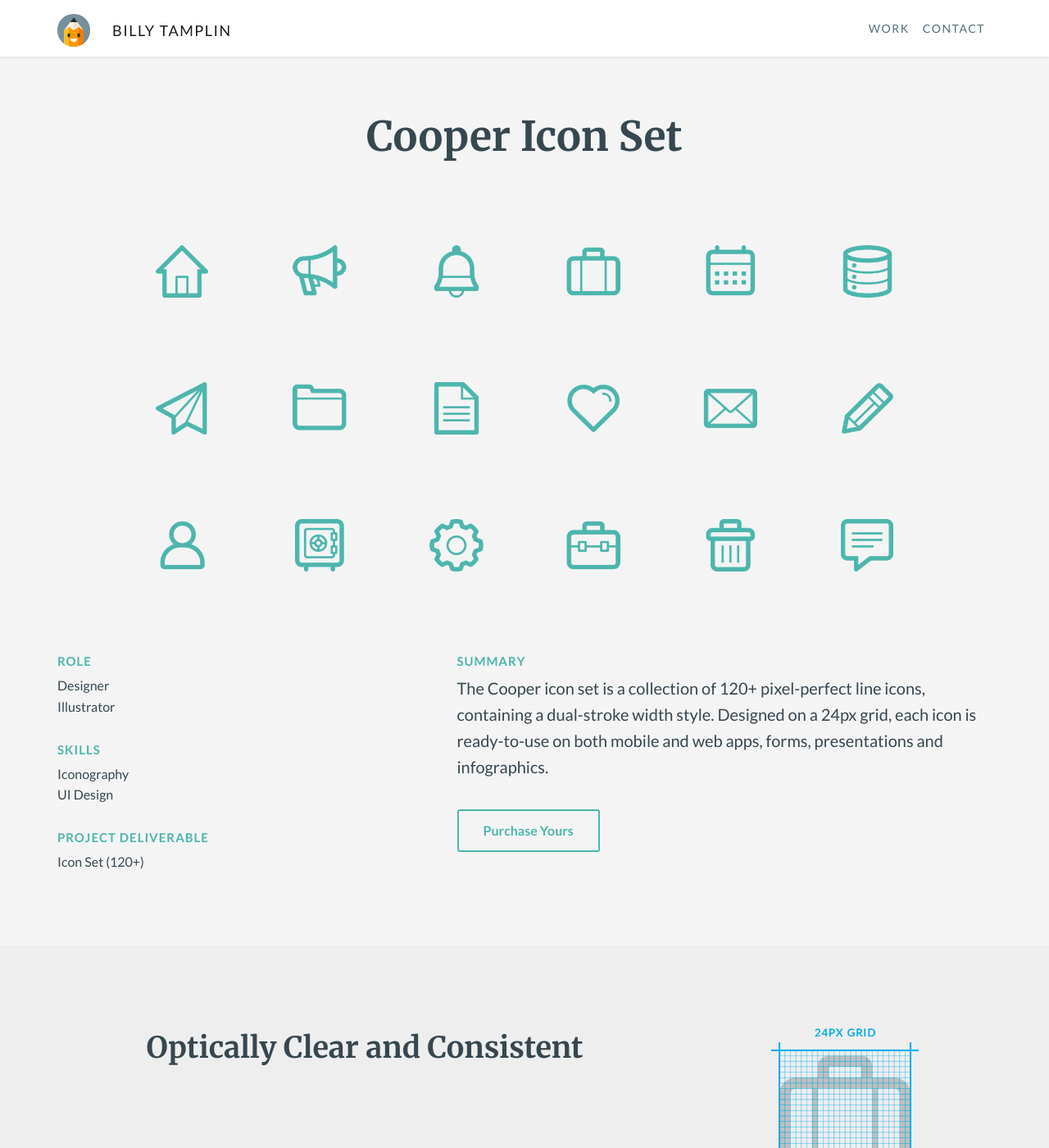
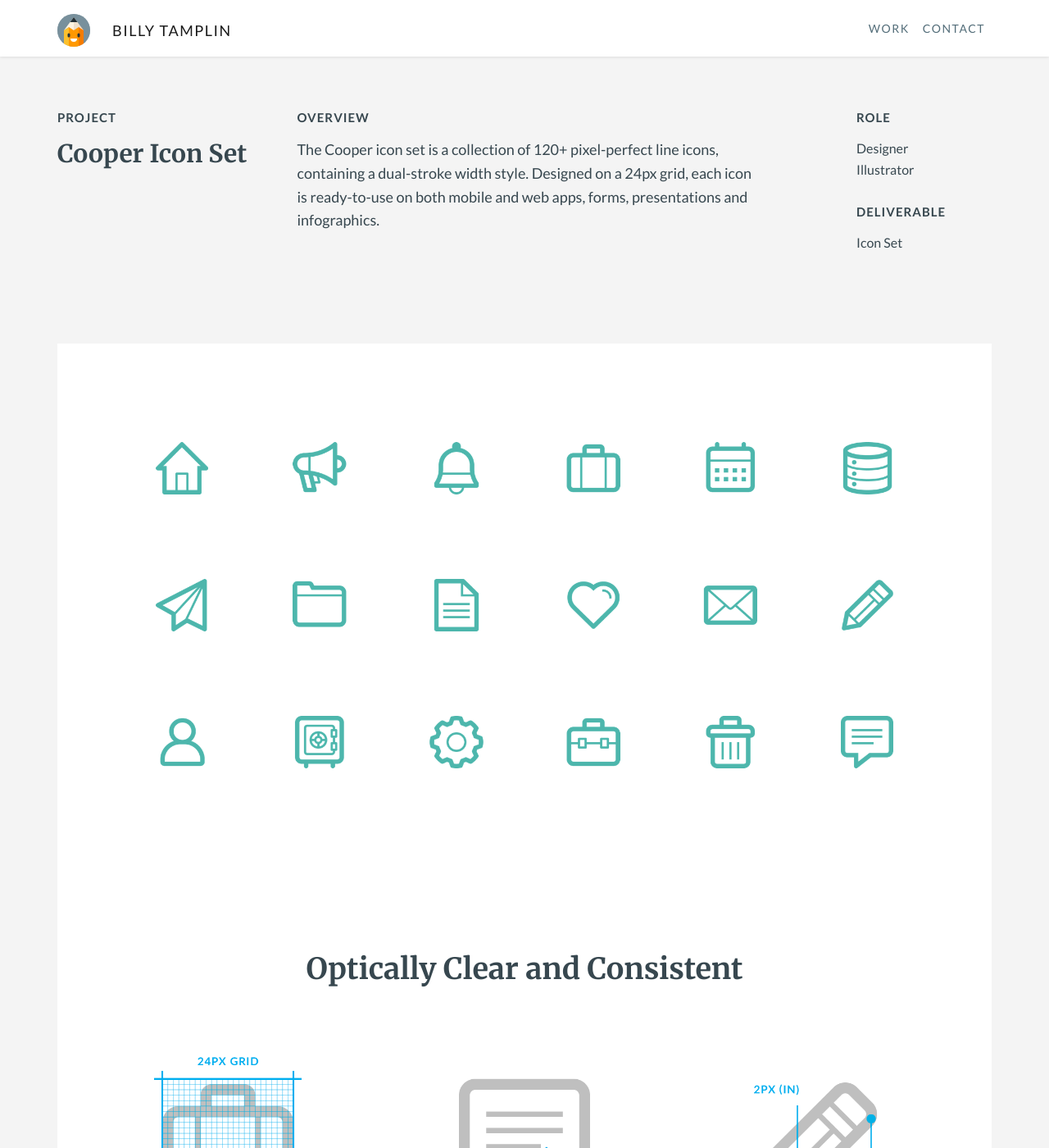
Before and after one commit to btamps/btamps.github.io, a Jekyll site: the page built from _posts/2016-04-27-cooper-icons.markdown, in a window 1280 px wide and 1400 px high. Shown: the whole window at 82% size. Built offline with Jekyll 4.4.1, drawn with Linux system fonts in a browser that asks for light colours; nearby versions of some CDN libraries; some of the changed text lies outside the part shown.

Commit message:
updated the cooper icons page with new assets

```diff
--- a/_posts/2016-04-27-cooper-icons.markdown
+++ b/_posts/2016-04-27-cooper-icons.markdown
@@ -6,61 +6,55 @@
 body-class: cooper
 thumbnail: cooper-icons/cooper-thumb
 ---
-<section class="container-fluid introduction">
-  <div class="container">
-    <div class="row">
-      <div class="col-sm-12">
-        <h1 class="title">Cooper Icon Set</h1>
-      </div>
+<div class="container project-header">
+  <div class="row">
+    <div class="col-md-3 title">
+      <h4>Project</h4>
+      <h1>Cooper Icon Set</h1>
     </div>
+    <div class="col-md-6 overview">
+      <h4>Overview</h4>
+      <p>The Cooper icon set is a collection of 120+ pixel-perfect line icons, containing a dual-stroke width style. Designed on a 24px grid, each icon is ready-to-use on both mobile and web apps, forms, presentations and infographics.</p>
+    </div>
+    <div class="col-md-2 offset-md-1 role">
+      <h4>Role</h4>
+      <ul>
+        <li>Designer</li>
+        <li>Illustrator</li>
+      </ul>
+      <h4>Deliverable</h4>
+      <ul>
+        <li>Icon Set</li>
+      </ul>
+    </div>
+  </div>
+</div>
 
-    <div class="row">
+<section class="container hero">
+  <div class="row">
+    <div class="col">
       <figure class="col-sm-12 hero-image">
         <img src="../img/cooper-icons/cooper-hero.png" alt="Cooper Icons">
       </figure>
     </div>
-
-    <div class="row">
-      <div class="col-md-5">
-        <h4>Role</h4>
-        <ul>
-          <li>Designer</li>
-          <li>Illustrator</li>
-        </ul>
-        <h4>Skills</h4>
-        <ul>
-          <li>Iconography</li>
-          <li>UI Design</li>
-        </ul>
-        <h4>Project Deliverable</h4>
-        <ul>
-          <li>Icon Set (120+)</li>
-        </ul>
-      </div>
-      <div class="col-md-7 summary">
-        <h4>Summary</h4>
-        <p>The Cooper icon set is a collection of 120+ pixel-perfect line icons, containing a dual-stroke width style. Designed on a 24px grid, each icon is ready-to-use on both mobile and web apps, forms, presentations and infographics.</p>
-        <a class="btn" href="https://www.iconfinder.com/btamps" target="_blank">Purchase Yours</a>
-      </div>
-    </div>
   </div>
 </section>
 
-<section class="container-fluid design">
-  <div class="container">
+<section class="container">
+  <div class="col design">
     <div class="row">
-    <div class="col-sm-8 description center">
-      <h2>Optically Clear and Consistent</h2>
+      <h2 class="col text-center">Optically Clear and Consistent</h2>
     </div>
-      <div class="feature col-xs-12 col-md-4">
+    <div class="row">
+      <div class="col-md-4 feature">
         <img src="../img/cooper-icons/pixel-grid.png" alt="Designed on a 24px grid">
         <p>All icons are pixel-perfect and designed on a 24px grid</p>
       </div>
-      <div class="feature col-xs-12 col-md-4">
+      <div class="col-md-4 feature">
         <img src="../img/cooper-icons/curves-angles.png" alt="Designed on a 24px grid">
         <p>Sharp, inner details paired with soft, outer curves</p>
       </div>
-      <div class="feature col-xs-12 col-md-4">
+      <div class="col-md-4 feature">
         <img src="../img/cooper-icons/dual-stroke.png" alt="Designed on a 24px grid">
         <p>Bold, outer strokes with finer, line details</p>
       </div>
@@ -68,40 +62,45 @@
   </div>
 </section>
 
-<section class="container icon-gallery">
-  <div class="row">
-    <figure class="col-sm-8 col-sm-offset-2">
-      <img src="../img/cooper-icons/cooper-icon-gallery.png" alt="Tech Icons">
-    </figure>
+
+<section class="container">
+  <div class="col icon-gallery">
+    <div class="row">
+      <figure class="col-sm-10 offset-sm-1">
+        <img src="../img/cooper-icons/cooper-icon-gallery-2.png" alt="Tech Icons">
+      </figure>
+    </div>
   </div>
 </section>
 
-<section class="container-fluid content-block full-gallery">
+<section class="container">
+  <div class="col full-gallery">
     <div class="row">
-      <div class="col-xs-6 col-md-4">
+      <div class="col-6 col-md-4">
         <img src="../img/cooper-icons/cloud-check.png" alt="Cloud services icon">
         <p>Cloud Services</p>
       </div>
-      <div class="col-xs-6 col-md-4">
+      <div class="col-6 col-md-4">
         <img src="../img/cooper-icons/performance.png" alt="Performance icon">
         <p>Performance</p>
       </div>
-      <div class="col-xs-6 col-md-4">
+      <div class="col-6 col-md-4">
         <img src="../img/cooper-icons/globe.png" alt="Globe icon">
         <p>Global</p>
       </div>
-      <div class="col-xs-6 col-md-4">
+      <div class="col-6 col-md-4">
         <img src="../img/cooper-icons/trophy.png" alt="Trophy icon">
         <p>Achievements</p>
       </div>
-      <div class="col-xs-6 col-md-4">
+      <div class="col-6 col-md-4">
         <img src="../img/cooper-icons/pin.png" alt="Pin icon">
         <p>Locations</p>
       </div>
-      <div class="col-xs-6 col-md-4">
+      <div class="col-6 col-md-4">
         <img src="../img/cooper-icons/shield.png" alt="Shield icon">
         <p>Security</p>
       </div>
+    </div>
   </div>
 </section>
 
@@ -117,9 +116,11 @@
     </div>
   </div>
 </section>
-<section class="container-fluid post-closing">
-  <div class="container">
-    <h2>Thanks for taking a look!</h2>
-    <p>You can purchase these icons on <a href="https://www.iconfinder.com/btamps" target="_blank">Iconfinder.com</a>. Or, you can check out my other projects below.</p>
+<section class="container post-closing">
+  <div class="row">
+    <div class="col-sm-8 offset-sm-2">
+      <h2>Thanks for taking a look!</h2>
+      <p>You can purchase these icons now on <a href="https://www.iconfinder.com/btamps" target="_blank">Iconfinder.com</a>.</p>
+    </div>
   </div>
 </section>
--- a/_sass/custom-page/_cooper.scss
+++ b/_sass/custom-page/_cooper.scss
@@ -19,21 +19,43 @@
       }
     }
   }
+  .block-wrapper {
+
+  }
   .hero-image {
+    background: white;
+    padding: 40px;
+    margin: 0;
+      img {
+        margin-bottom: 0;
+      }
     @include responsive(medium-screens) {
+      padding: 120px;
       img {
-        max-width: 900px;
+        max-width: 970px;
       }
     }
   }
-
   .design {
-    @extend %content-block;
-    background: #eee;
+    background: white;
+    padding: 60px;
+    h2{
+      margin-bottom: 3rem;
+    }
+    @include responsive(medium-screens) {
+      padding: 100px 40px;
+      h2{
+        margin-bottom: 5rem;
+      }
+    }
   }
   .icon-gallery {
-    @extend %content-block;
-    figure {
+    background: white;
+    padding: 60px;
+    @include responsive(medium-screens) {
+      padding: 100px 40px;
+    }
+    figure, figure img {
       margin-bottom: 0;
     }
   }
@@ -41,4 +63,47 @@
     @extend %content-block;
     background: #80CBC4;
   }
+  .full-gallery {
+    padding-top: 0 !important;
+    padding-bottom: 0 !important;
+    overflow: hidden;
+    img {
+      width: 48px;
+      height: 48px;
+      margin: 0 auto 10px;
+      display: block;
+    }
+    .row {
+      div {
+        padding-top: 100px !important;
+        padding-bottom: 80px !important;
+      }
+      div:nth-child(1) {
+        background: #2196F3;
+      }
+      div:nth-child(2) {
+        background: #00BCD4;
+      }
+      div:nth-child(3) {
+        background: #4CAF50;
+      }
+      div:nth-child(4) {
+        background: #FFC107;
+      }
+      div:nth-child(5) {
+        background: #FF5722;
+      }
+      div:nth-child(6) {
+        background: #673AB7;
+      }
+      p {
+        color: white;
+        text-align: center;
+        text-transform: uppercase;
+        letter-spacing: 1px;
+        font-weight: bold;
+        font-size: 12px;
+      }
+    }
+  }
 }
```
Also changed, not shown: img/cooper-icons/cooper-icon-gallery-2.png (added).
